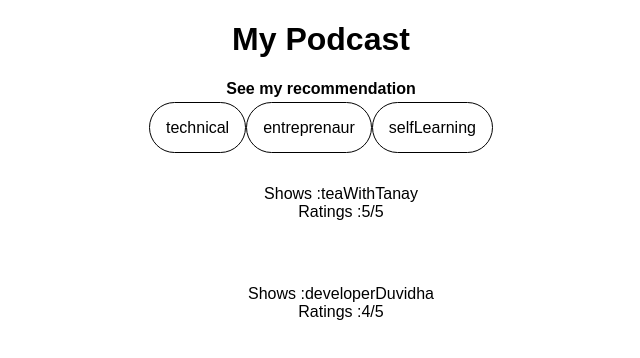
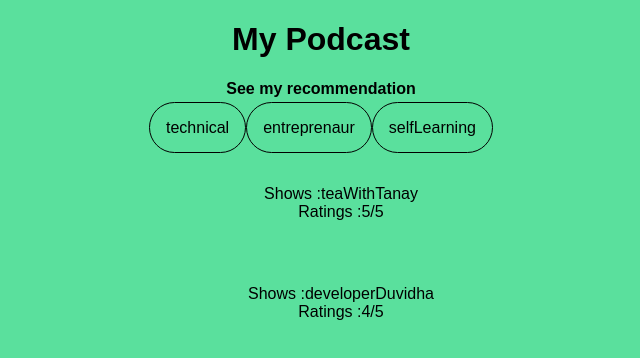
Before and after one commit to deepak-07/My-Podcasts, a React (Create React App) app: page / in a window 1280 px wide. Shown: the top 358 px of the page, without its empty margins (319-959 px from the left). Built offline with nearby package versions, Linux system fonts and the light colour scheme.

Commit message:
style: bg color added

```diff
--- a/src/styles.css
+++ b/src/styles.css
@@ -1,3 +1,8 @@
+body {
+  height: 100vh;
+  background-color: #5ae09d;
+}
+
 .App {
   font-family: sans-serif;
   text-align: center;
```
